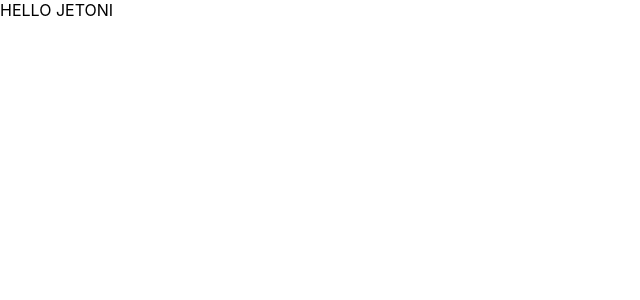
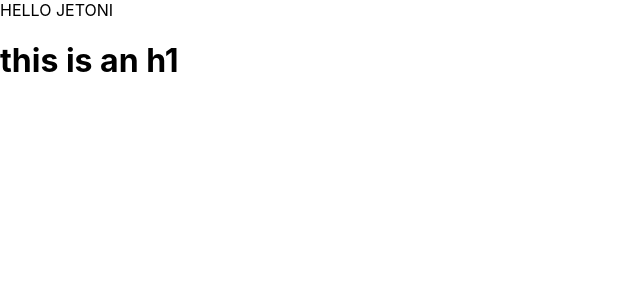
Before and after one commit to notej-k/ProjectBuiltIt, a React (Create React App) app in the folder flowr-spot/: page / in a window 1280 px wide. Shown: the top 300 px of the page, without its empty margins (0-640 px from the left). Built offline with nearby package versions, Linux system fonts and the light colour scheme.

Commit message:
added another element

```diff
--- a/flowr-spot/src/App.js
+++ b/flowr-spot/src/App.js
@@ -3,6 +3,7 @@ function App() {
   return (
       <header className="App-header">
        <h>HELLO JETONI</h>
+       <h1>this is an h1</h1>
       </header>
   );
 }
```
